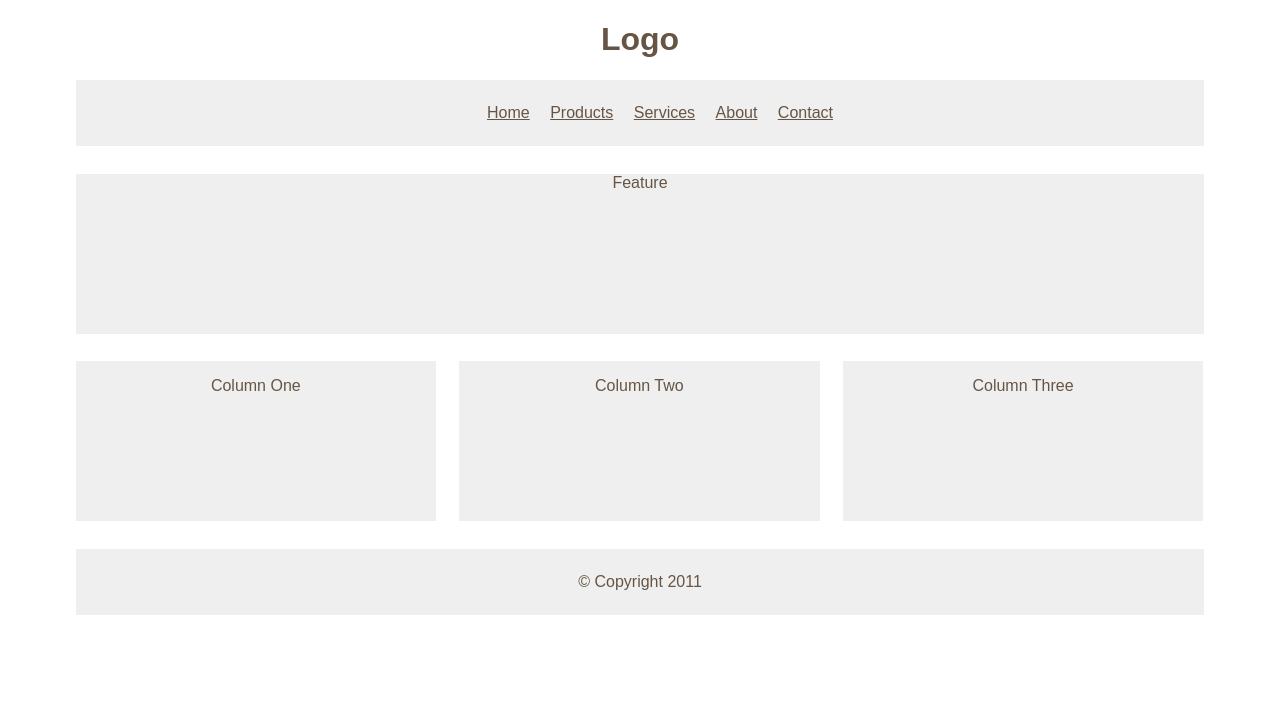
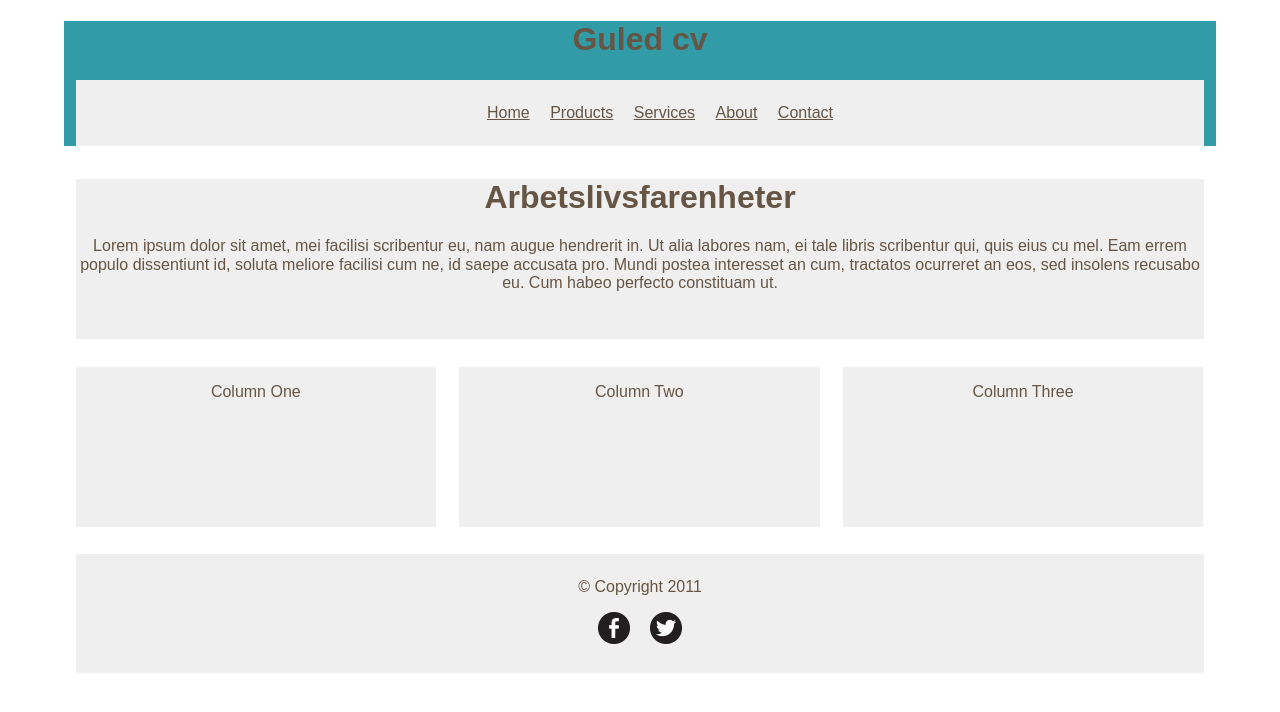
Before and after one commit to guledali/Individuellt-projekt, a plain HTML site: page Index.html in a window 1280 px wide. Drawn offline with Linux system fonts and the light colour scheme.

Commit message:
Bild ikon
footer länkar facebook

```diff
--- a/Index.html
+++ b/Index.html
@@ -10,7 +10,7 @@
   </head>
   <body>
     <div id="header">
-  <h1>Logo</h1>
+  <h1>Guled cv</h1>
   <div id="nav">
     <ul>
       <li><a href="">Home</a></li>
@@ -23,7 +23,13 @@
 </div>
 <div id="content">
   <div id="feature">
-    <p>Feature</p>
+  <h1>Arbetslivsfarenheter</h1>
+  <p>
+    Lorem ipsum dolor sit amet, mei facilisi scribentur eu, nam augue hendrerit in. Ut alia labores nam, ei tale
+    libris scribentur qui, quis eius cu mel. Eam errem populo dissentiunt id, soluta meliore
+    facilisi cum ne, id saepe accusata pro. Mundi postea interesset an cum,
+    tractatos ocurreret an eos, sed insolens recusabo eu. Cum habeo perfecto constituam ut.
+    </p>
   </div>
   <div class="article column1">
     <p>Column One</p>
@@ -37,6 +43,10 @@
 </div>
 <div id="footer">
   <p>&copy; Copyright 2011</p>
+  <ul class="share-buttons">
+  <li><a href="https://www.facebook.com/sharer/sharer.php?u=&t=" title="Share on Facebook" target="_blank"><img alt="Share on Facebook" src="images/flat_web_icon_set/black/Facebook.png"></a></li>
+  <li><a href="https://twitter.com/intent/tweet?source=&text=:%20" target="_blank" title="Tweet"><img alt="Tweet" src="images/flat_web_icon_set/black/Twitter.png"></a></li>
+</ul>
 </div>
   </body>
 </html>
--- a/main.css
+++ b/main.css
@@ -1,3 +1,5 @@
+ /* font-face */
+  @import url('https://fonts.googleapis.com/css?family=Roboto');
  /* This is a single-line comment */
 * {
       font-family: Arial, Verdana, sans-serif;
@@ -38,7 +40,35 @@
     }
      /* feature, article */
     #feature, .article {
+      font-family:'Roboto', sans-serif;
       height: 10em;
       margin-bottom: 1em;
       background-color: #efefef;
     }
+       /* header nytt*/
+    #header{
+      background-color: rgb(49, 156, 167);
+      width: 100%;
+      padding: 50% auto 50% auto;
+    }
+
+   /* share-buttons*/
+    ul.share-buttons{
+  list-style: none;
+  padding: 0;
+}
+   /* share-buttons*/
+ul.share-buttons li{
+  display: inline;
+}
+   /* share-buttons*/
+ul.share-buttons .sr-only {
+  position: absolute;
+  clip: rect(1px 1px 1px 1px);
+  clip: rect(1px, 1px, 1px, 1px);
+  padding: 0;
+  border: 0;
+  height: 1px;
+  width: 1px;
+  overflow: hidden;
+}
```
Also changed, not shown: images/flat_web_icon_set/black/Email.png (added), images/flat_web_icon_set/black/Facebook.png (added), images/flat_web_icon_set/black/Google+.png (added), images/flat_web_icon_set/black/LinkedIn.png (added), images/flat_web_icon_set/black/Pinboard.png (added), images/flat_web_icon_set/black/Pinterest.png (added), images/flat_web_icon_set/black/Pocket.png (added), images/flat_web_icon_set/black/Reddit.png (added), images/flat_web_icon_set/black/Tumblr.png (added), images/flat_web_icon_set/black/Twitter.png (added), images/flat_web_icon_set/black/Wordpress.png (added), 1 other file.
